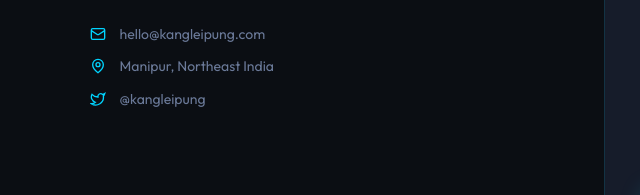
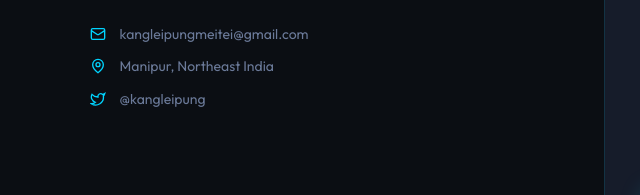
Before and after one commit to nungsiba/portfolio, a plain HTML site: page index.html in a window 1280 px wide. Shown: the part 3751-3946 px from the top of the page, 0-640 px from the left. Drawn offline with Linux system fonts and the light colour scheme.

Commit message:
Update contact email in index.html

```diff
--- a/index.html
+++ b/index.html
@@ -879,7 +879,7 @@ footer {
         <div class="contact-items">
           <div class="contact-item">
             <svg viewBox="0 0 24 24"><rect x="2" y="4" width="20" height="16" rx="2"/><path d="m22 7-8.97 5.7a1.94 1.94 0 0 1-2.06 0L2 7"/></svg>
-            <a href="mailto:hello@kangleipung.com">hello@kangleipung.com</a>
+            <a href="mailto:hello@kangleipung.com">kangleipungmeitei@gmail.com</a>
           </div>
           <div class="contact-item">
             <svg viewBox="0 0 24 24"><path d="M20 10c0 6-8 12-8 12s-8-6-8-12a8 8 0 0 1 16 0Z"/><circle cx="12" cy="10" r="3"/></svg>
```
